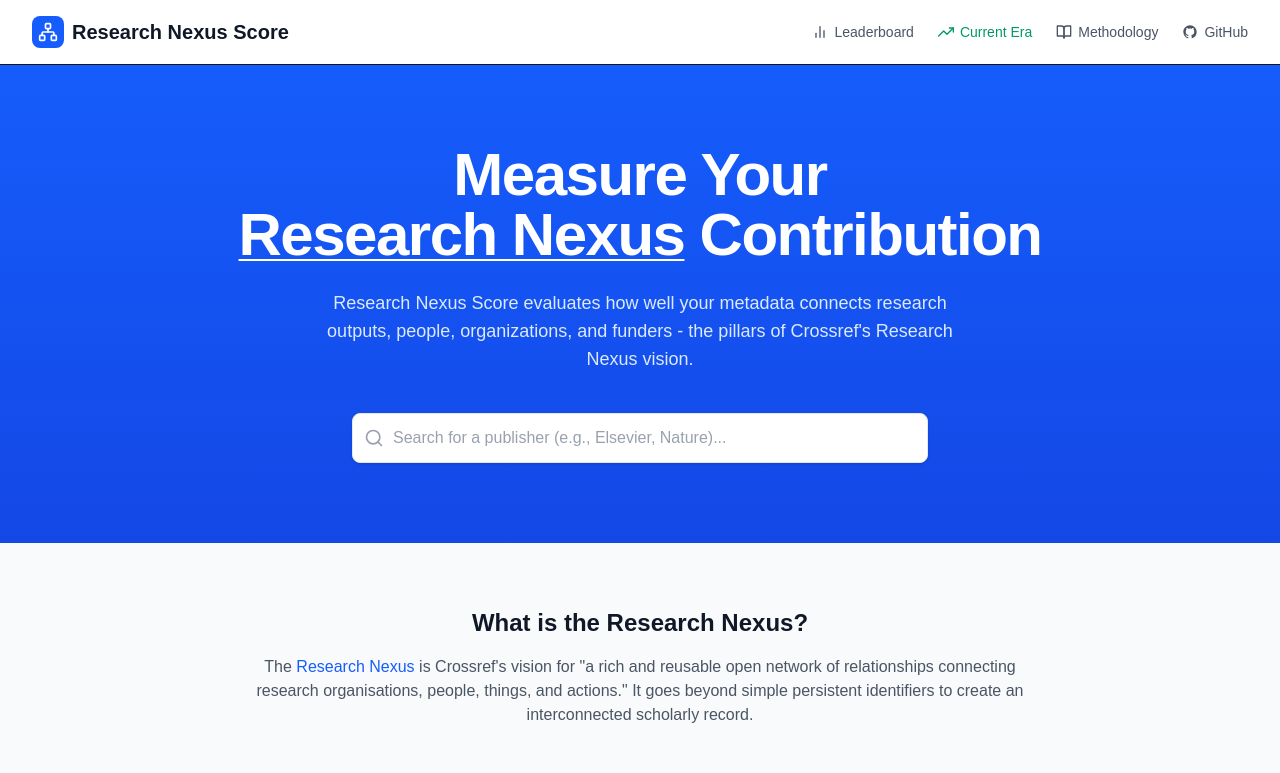
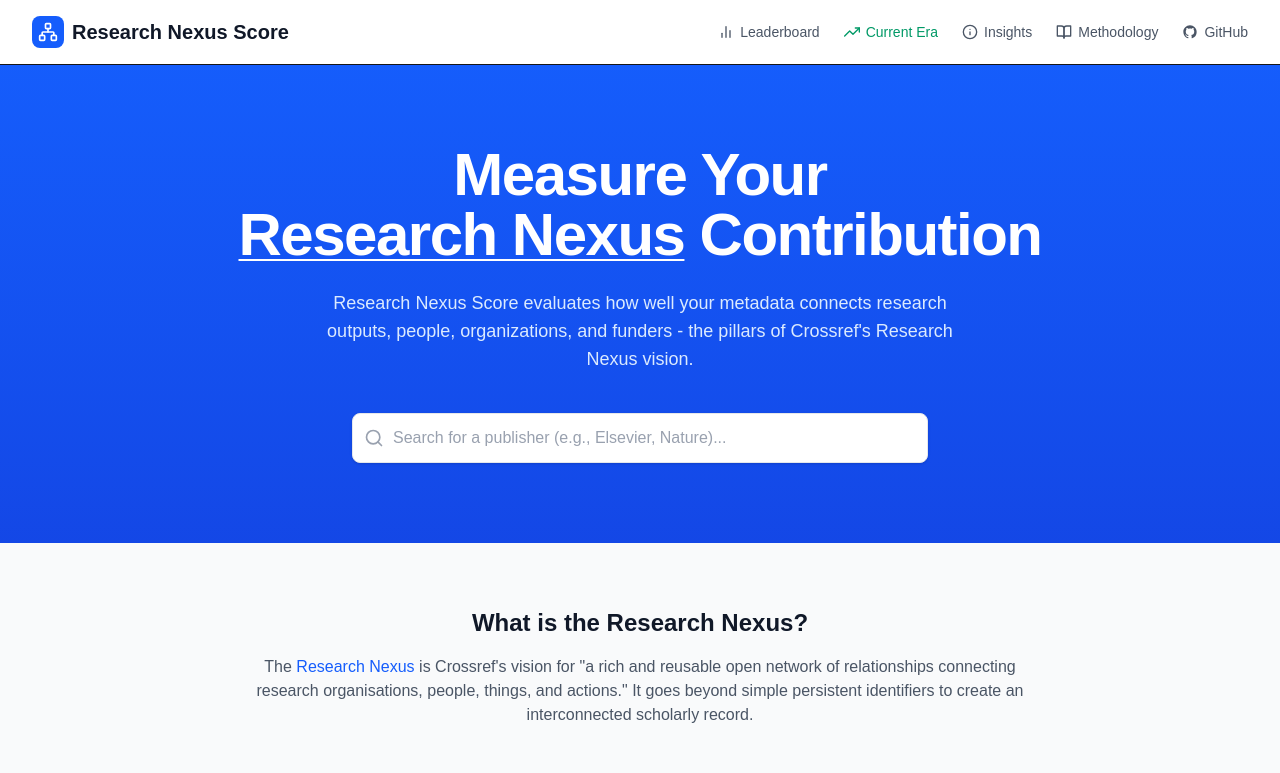
Before and after one commit to aadivar/nexus-score, a Next.js app in the folder apps/web/: page / in a window 1280 px wide. Shown: the top 773 px of the page. Built offline with nearby package versions, Linux system fonts and the light colour scheme.

Commit message:
feat: add Insights link to navbar

```diff
--- a/apps/web/src/app/layout.tsx
+++ b/apps/web/src/app/layout.tsx
@@ -77,6 +77,17 @@
                   <polyline points="17 6 23 6 23 12" />
                 </svg>
                 <span className="hidden sm:inline">Current Era</span>
+              </Link>
+              <Link
+                href="/leaderboard/current/insights"
+                className="flex items-center gap-1.5 text-sm font-medium text-gray-600 hover:text-gray-900"
+              >
+                <svg className="h-4 w-4" viewBox="0 0 24 24" fill="none" stroke="currentColor" strokeWidth={2} strokeLinecap="round" strokeLinejoin="round">
+                  <circle cx="12" cy="12" r="10"/>
+                  <line x1="12" y1="16" x2="12" y2="12"/>
+                  <line x1="12" y1="8" x2="12.01" y2="8"/>
+                </svg>
+                <span className="hidden sm:inline">Insights</span>
               </Link>
               <Link
                 href="/about"
```
